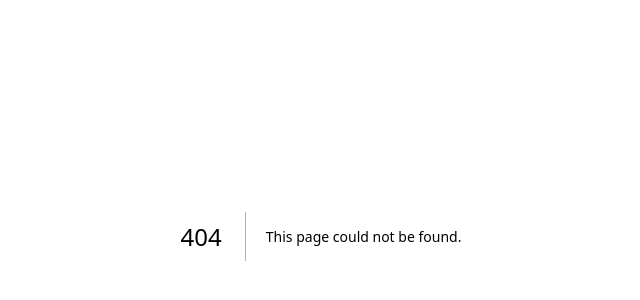
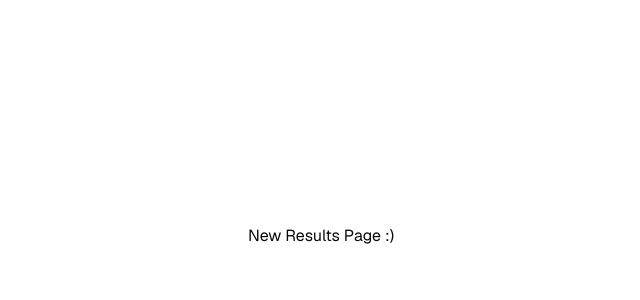
Before and after one commit to JamieBliss/throxy-tht, a Next.js app: page /results in a window 1280 px wide. Before the commit this address had no page. Shown: the part 164-464 px from the top of the page, without its empty margins (319-959 px from the left). Built offline with nearby package versions, Linux system fonts and the light colour scheme.

Commit message:
Redirect to results page on upload compelete

```diff
--- /dev/null
+++ b/app/results/page.tsx
@@ -0,0 +1,9 @@
+export default function ResultsPage() {
+  return (
+    <div className="grid grid-rows-[20px_1fr_20px] items-center justify-items-center min-h-screen p-8 pb-20 gap-16 sm:p-20 font-[family-name:var(--font-geist-sans)]">
+      <main className="flex flex-col gap-[32px] row-start-2 items-center sm:items-start">
+        <p>New Results Page :)</p>
+      </main>
+    </div>
+  );
+}
--- a/components/ui/fileInput.tsx
+++ b/components/ui/fileInput.tsx
@@ -4,6 +4,7 @@
 import { Label } from "@/components/ui/label";
 import { Button } from "@/components/ui/button";
 import { useState } from "react";
+import { useRouter } from "next/navigation";
 import {
   Loader2Icon,
   UploadCloud,
@@ -19,6 +20,7 @@
     "idle" | "success" | "error"
   >("idle");
   const [message, setMessage] = useState("");
+  const router = useRouter();
 
   const handleCancel = () => {
     setSelectedFile(null);
@@ -56,6 +58,7 @@
         setUploadStatus("success");
         setMessage(result.message ?? "File uploaded successfully!");
         setSelectedFile(null); // Clear the file on successful upload
+        router.push("/results");
       } else {
         setUploadStatus("error");
         setMessage(result.message ?? "An unknown error occurred.");
```
